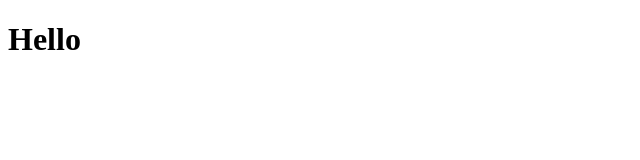
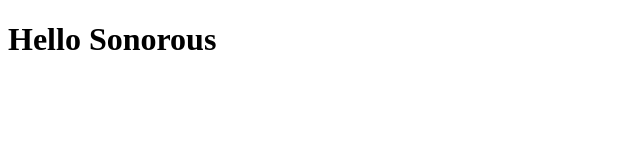
Before and after one commit to leyasalas/coursera-webdev, a plain HTML site: page site/index.html in a window 1280 px wide. Shown: the whole page, without its empty margins (0-640 px from the left). Drawn offline with Linux system fonts and the light colour scheme.

```diff
--- a/site/index.html
+++ b/site/index.html
@@ -4,6 +4,6 @@
 	<title>Services</title>
 </head>
 <body>
-<h1>Hello</h1>
+<h1>Hello Sonorous</h1>
 </body>
 </html>
```
Also changed, not shown: site/styles.css (added).
